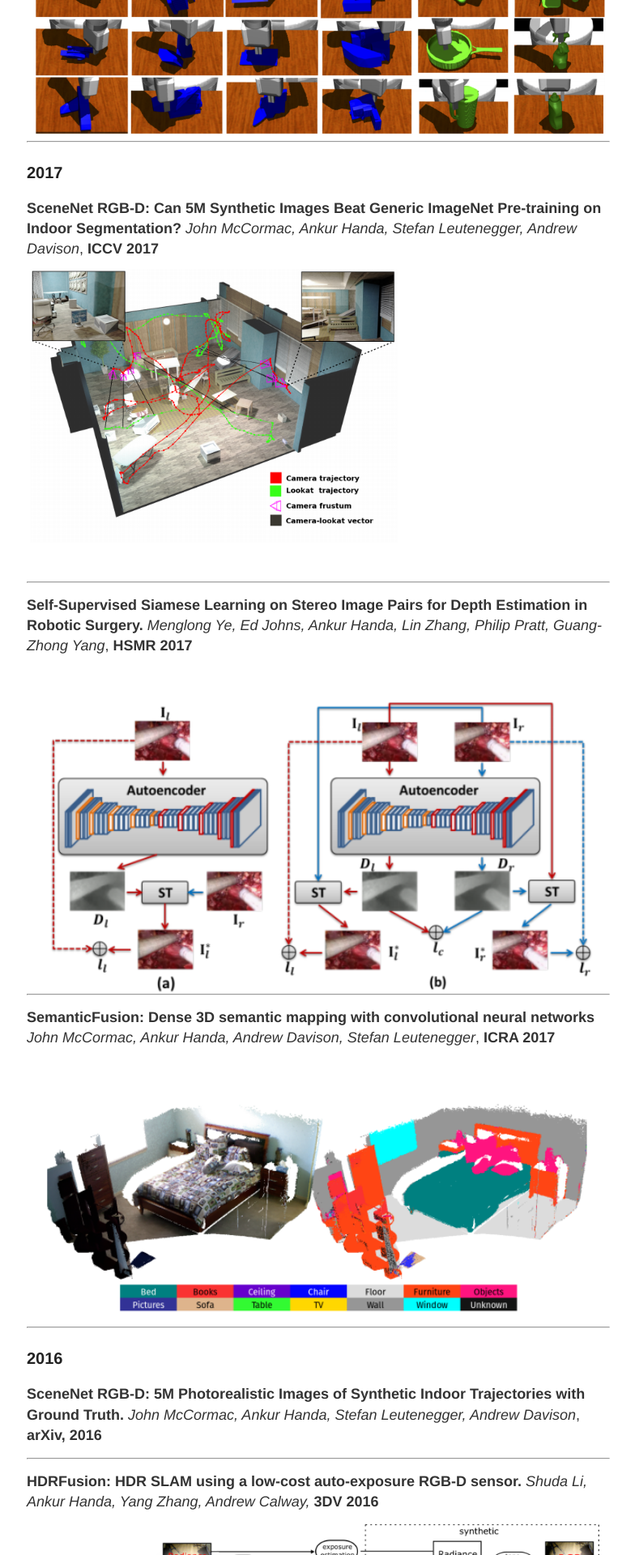
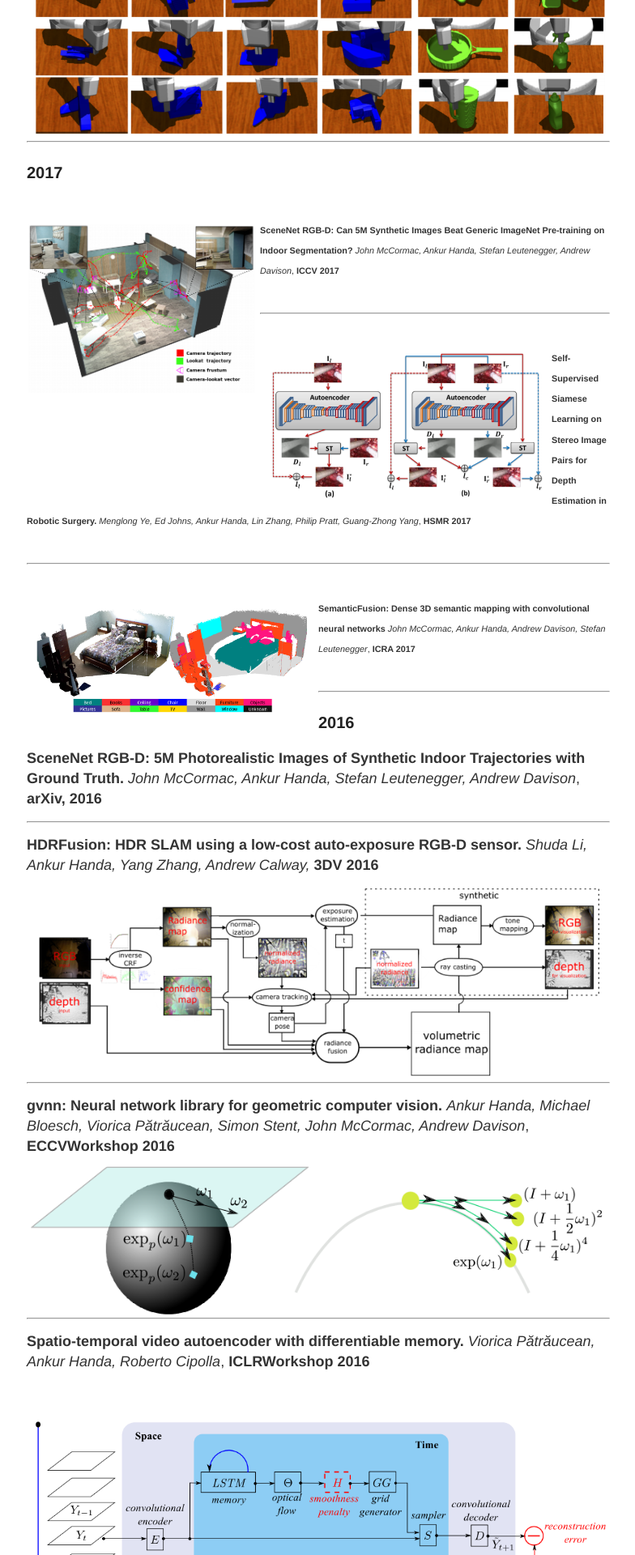
Before and after one commit to ankurhanda/ankurhanda.github.io, a Jekyll site: the page built from publications.md, in a window 1280 px wide. Shown: the part 524-2444 px from the top of the page at 81% size, without its empty margins (247-1031 px from the left). Built offline with Jekyll 4.4.1, drawn with Linux system fonts in a browser that asks for light colours.

Commit message:
changing the size of the text and image
Signed-off-by: Ankur Handa <ahanda@nvidia.com>

```diff
--- a/publications.md
+++ b/publications.md
@@ -5,6 +5,8 @@ permalink: /publications/
 ---
 
 ### 2018
+
+
 <hr>
 **Domain Randomization and Generative Models for Robotic Grasping** _Josh Tobin, Lukas Biewald, Rocky Duan, Marcin Andrychowicz, Ankur Handa, Vikash Kumar, Bob McGrew, Alex Ray, Jonas Schneider, Peter Welinder, Wojciech Zaremba, Pieter Abbeel_ **arXiv 2018**
 
@@ -15,23 +17,28 @@ permalink: /publications/
 
 ### 2017
 
-**SceneNet RGB-D: Can 5M Synthetic Images Beat Generic ImageNet Pre-training on Indoor Segmentation?** _John McCormac, Ankur Handa, Stefan Leutenegger, Andrew Davison_, **ICCV 2017**
 <br>
-<img align="middle" src="/images/pubs/SceneNetRGBD_ICCV17.png" width="65%"> <br> <br>
- <span style="line-height: 5pt; font-size: 0.8em;">
+<img align="left" src="/images/pubs/SceneNetRGBD_ICCV17.png" width="40%">
+ <span style="line-height: 5pt; font-size: 0.6em;">**SceneNet RGB-D: Can 5M Synthetic Images Beat Generic ImageNet Pre-training on Indoor Segmentation?** _John McCormac, Ankur Handa, Stefan Leutenegger, Andrew Davison_, **ICCV 2017**
+<br>
+<br>
 <hr>
 
-**Self-Supervised Siamese Learning on Stereo Image Pairs for Depth Estimation in Robotic Surgery.** _Menglong Ye, Ed Johns, Ankur Handa, Lin Zhang, Philip Pratt, Guang-Zhong Yang_, **HSMR 2017**
+
 
 <br>
-<img align="left" src="/images/pubs/HPMI2017.png" width="100%"> <span style="line-height: 0.5; font-size: 0.8em;">
+<img align="left" src="/images/pubs/HPMI2017.png" width="50%"> <span style="line-height: 0.5; font-size: 0.6em;">**Self-Supervised Siamese Learning on Stereo Image Pairs for Depth Estimation in Robotic Surgery.** _Menglong Ye, Ed Johns, Ankur Handa, Lin Zhang, Philip Pratt, Guang-Zhong Yang_, **HSMR 2017**
+<br>
+<br>
 <hr>
 
-**SemanticFusion: Dense 3D semantic mapping with convolutional neural networks** _John McCormac, Ankur Handa, Andrew Davison, Stefan Leutenegger_, **ICRA 2017**
+
 
 <br>
-<img align="left" src="/images/pubs/ICRA2017.png" width="100%"> <span style="line-height: 0.5; font-size: 0.8em;">
- <hr>
+<img align="left" src="/images/pubs/ICRA2017.png" width="50%"> <span style="line-height: 0.5; font-size: 0.6em;">**SemanticFusion: Dense 3D semantic mapping with convolutional neural networks** _John McCormac, Ankur Handa, Andrew Davison, Stefan Leutenegger_, **ICRA 2017**
+<br>
+<br>
+<hr>
 
 ### 2016
 
```
